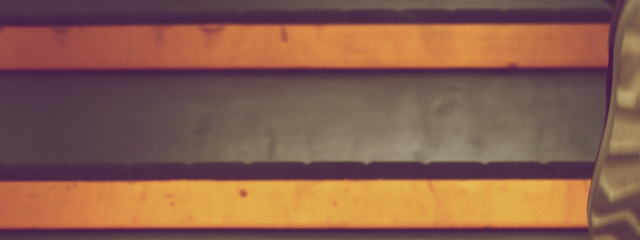
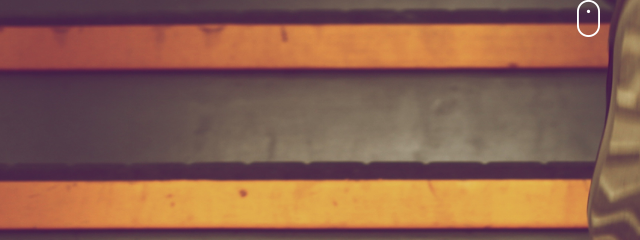
Before and after one commit to BRIANCHERUIYOT/delani, a plain HTML site: page index.html in a window 1280 px wide. Shown: the top 240 px of the page, 52-692 px from the left. Drawn offline with nearby package versions, Linux system fonts and the light colour scheme.

Commit message:
adds the mouse icon

```diff
--- a/index.html
+++ b/index.html
@@ -22,7 +22,9 @@
       <p id="studio">WELCOME</p>
       <p id="studio">TO DELANI STUDIO</p>
       <p id="amaze">AMAIZING PEOPLE ARE MAKING AMAIZING DESIGNS IN A FUN ENVIRONMENT</p>
+
     </div>
+    <div class="mouse text-center"> <img src="./delanipics/assets/mouse_click.png" class="img-fluid" alt="..."></div>
   </div>
 
 
```
